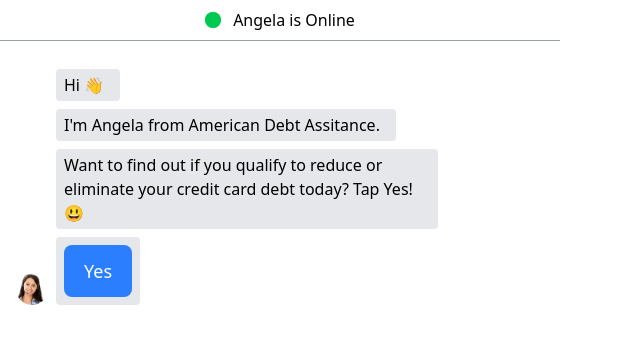
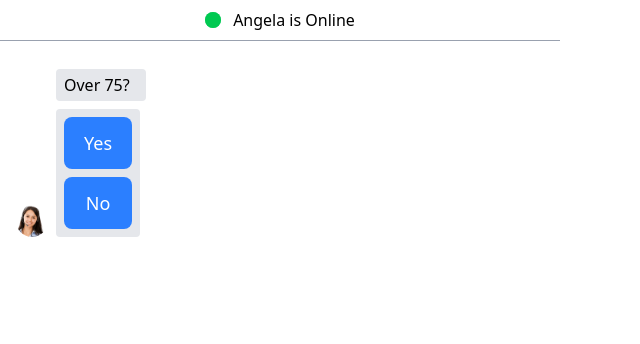
Before and after one commit to aashmanVerma/chatbot-cdn, a plain HTML site: page index.html in a window 1280 px wide. Shown: the whole page, without its empty margins (0-640 px from the left). Drawn offline with nearby package versions, Linux system fonts and the light colour scheme.

Commit message:
chore: latest

```diff
--- a/index.html
+++ b/index.html
@@ -6,84 +6,36 @@
     <title>Chatbot Example</title>
     <link rel="stylesheet" href="chatbot.css" />
     <script src="https://unpkg.com/@tailwindcss/browser@4"></script>
+
+    <script src="https://cdn.jsdelivr.net/gh/aashmanVerma/chatbot-cdn/chatbot.js"></script>
+    <link rel="stylesheet" href="https://cdn.jsdelivr.net/gh/aashmanVerma/chatbot-cdn/chatbot.css">
   </head>
   <body>
     <!-- Chatbot Container -->
     <div id="chat-wrapper"></div>
 
-    <script src="chatbot.js"></script>
     <script>
       const chatbotConfig = {
         start: {
-          message: [
-            "Hi 👋",
-            "I'm Angela from American Debt Assitance.",
-            "Want to find out if you qualify to reduce or eliminate your credit card debt today? Tap Yes! 😃",
-          ],
+          message: ['Over 75?'],
           options: [
-            { text: "Yes", next: "agreed" },
-            // { text: "No" } // disqualify
+            { text: "Yes", next: "yes" },
+            { text: "No", next: "no" }
           ],
         },
-        agreed: {
-          message: [
-            "Okay, let me ask you 2 quick questions.",
-            "Are you currently employed? Tap Yes or No.",
-          ],
+        yes: {
+          message: ["Dial number 1"],
           options: [
-            { text: "Yes", next: "second1" },
-            { text: "No", next: "second2" },
-          ],
+            { text: "+18334122805", url: "tel:+18334122805", load: "//b-js.ringba.com/CA710ad67694a44334aa054cab9cafc21a" }
+          ]
         },
-        second1: {
-          message: [
-            "How much do you owe on all your credit cards in total? (Total combined balance)",
-          ],
+        no: {
+          message: ["Dial number 2"],
           options: [
-            { text: "Under $10,000", next: "s1F2" },
-            { text: "$10,000 - $20,000", next: "s1F1" },
-            { text: "$20,000 - $50,000", next: "s1F1" },
-            { text: "Over $50,000+", next: "s1F1" },
-          ],
-        },
-        second2: {
-          message: [
-            "Would you like to check if you're eligible for $5,000 Emergency Relief?",
-          ],
-          options: [
-            { text: "Yes", next: "s1F2" },
-            { text: "No", next: "s1F2" },
-          ],
-        },
-        //QUALIFIED
-        s1F1: {
-          message: [
-            "🎉 Congratulations! 🎁",
-            "You're pre-qualified to reduce your credit card debt!",
-            "Hold on while I finalize things...",
-            "Good News! Tap the button below and fill out the form to find out how much credit card debt you can reduce - It only takes 2 minutes.",
-          ],
-          options: [
-            {
-              text: "Reduce Your Debt Now >",
-              url: "https://clk.myamericaworld.com/click/",
-            },
-          ],
-        },
-        //DISQUALIFIED
-        s1F2: {
-          message: [
-            "🎉 Congratulations! 🎁 You are approved for up to $5,000 Emergency Relief. Use it to pay rent, bills, groceries, shopping and much more...",
-            "Tap the button below and confirm your information to claim up to $5,000. God Bless!",
-          ],
-          options: [
-            {
-              text: "Claim Emergency Relief >",
-              url: "https://clk.greatamericansociety.com/670bd484981ff83c34c20921?s1=Debt-Side",
-            },
-          ],
-        },
-      };
+            { text: "+18338014677", url: "tel:+18338014677", load: "//b-js.ringba.com/CA0958c61005e34c20b057b2f1b5c3ab78" }
+          ]
+        }
+      }
 
       // Initialize the chatbot
       new Chatbot("Angela", "chat-wrapper", chatbotConfig, null, 'lg');
```
Also changed, not shown: test.html (deleted, +0 -44 lines).
